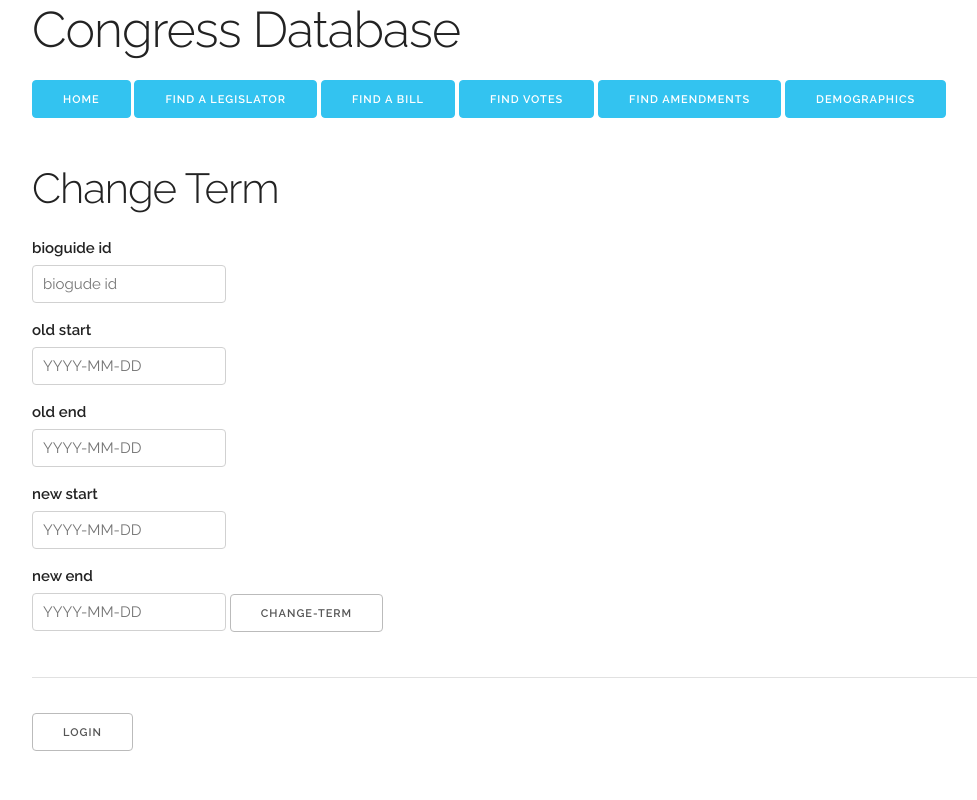
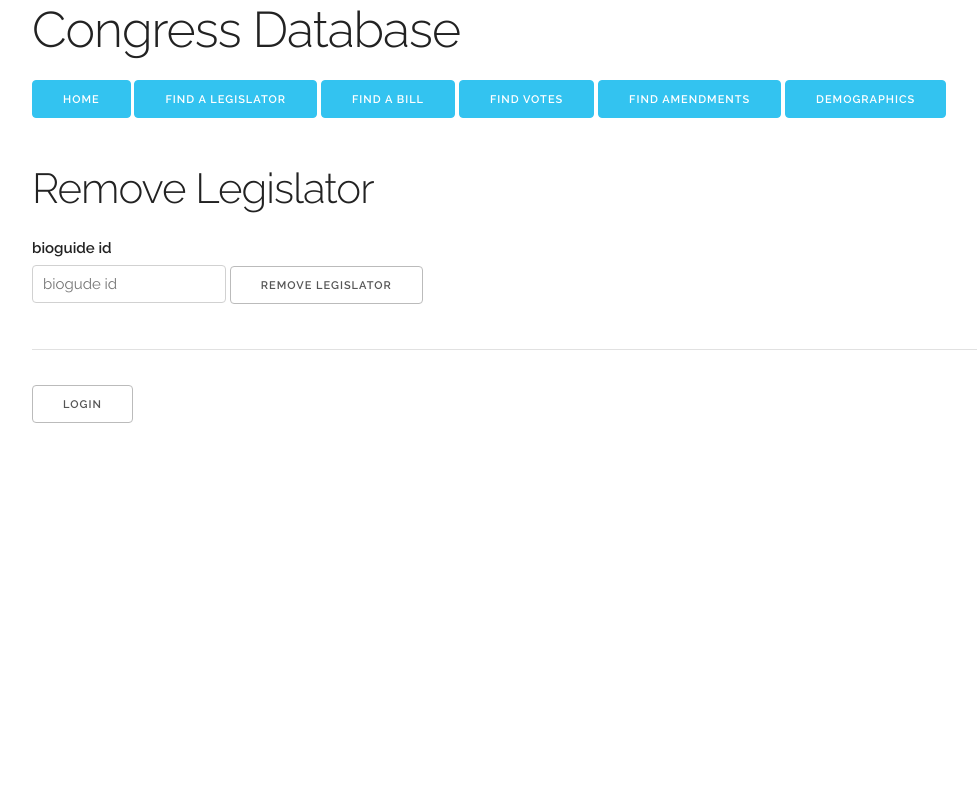
Before and after one commit to hhweeks/congress_db, a PHP site: page /remove-legislator.php in a window 1280 px wide. Shown: the whole page, without its empty margins (128-1105 px from the left). Run offline with PHP 8.4, Linux system fonts and the light colour scheme; the visitor is signed in with stand-in values (Sample User, id 1).

Commit message:
Add dumb delete

```diff
--- a/part4/congress_web/remove-legislator.php
+++ b/part4/congress_web/remove-legislator.php
@@ -1,7 +1,7 @@
 <?php
 session_start();
 
-$Title = 'Change Term';
+$Title = 'Remove Legislator';
 
 include('header.php') ?>
 
@@ -16,30 +16,12 @@ include('header.php') ?>
 
 <?php } else if (isset($_POST['submit'])) {
 
-    if (isset($_POST['bioguide_id']) &&
-        isset($_POST['old_start']) &&
-        isset($_POST['old_end']) &&
-        isset($_POST['new_start']) &&
-        isset($_POST['new_end']))
+    if (isset($_POST['bioguide_id']))
     {
-
         $bioguide_id = $_POST['bioguide_id'];
-        $old_start = date_create_from_format('Y-m-d', $_POST['old_start']);
-        $old_end = date_create_from_format('Y-m-d', $_POST['old_end']);
-        $new_start = date_create_from_format('Y-m-d', $_POST['new_start']);
-        $new_end = date_create_from_format('Y-m-d', $_POST['new_end']);
-
-        if (!($old_start && $old_end && $new_start && $new_end))
-        {
-            echo "<h4>Form Incorrect</h4>";
-                    echo '<a class="button" href="change-term.php">Retry</a>';
-
-            include('footer.php');
-            die();
-        }
     } else {
         echo "<h4>Form incorrect<h4>";
-        echo '<a class="button" href="change-term.php">Retry</a>';
+        echo '<a class="button" href="remove-legislator.php">Retry</a>';
         include 'footer.php';
         die();
     }
@@ -49,56 +31,30 @@ include('header.php') ?>
     Submitted with
     <?php
 
-    $old_start = date_format($old_start, 'Y-m-d');
-    $old_end = date_format($old_end, 'Y-m-d');
-    $new_start = date_format($new_start, 'Y-m-d');
-    $new_end = date_format($new_end, 'Y-m-d');
+    echo "<p>" . $bioguide_id . "</p>";
+    $stmt = $db->prepare("delete from Legislator where bioguide_id=?;");
 
-    echo "<p>" . $bioguide_id . "</p>";
-    echo "<p>" . $old_start . "</p>";
-    echo "<p>" . $old_end . "</p>";
-    echo "<p>" . $new_start . "</p>";
-    echo "<p>" . $new_end . "</p>";
+    $stmt->bind_param("s", $bioguide_id);
 
-    $stmt = $db->prepare("SELECT count(bioguide_id) FROM Term WHERE bioguide_id=? AND start=? AND end=? limit 1;");
-
-    $stmt->bind_param("sss", $bioguide_id, $old_start, $old_end);
-
-    $stmt->execute();
-
-    $stmt->bind_result($count);
-
-    $stmt->fetch();
-
-    $stmt->close();
-    if ($count == 0) {
-        echo "<h4>Term not found</h4>";
-        echo '<a class="button" href="change-term.php">Retry</a>';
+    if (!$stmt->execute()) {
+        echo "<h4>Could note be deleted</h4>";
+        echo "<p>Legislator cannot have a term or have participated in a vote to be deleted</p>";
+        echo '<a class="button" href="remove-legislator.php">Retry</a>';
         include('footer.php');
         die();
-    }
-
-    $stmt = $db->prepare("UPDATE Term SET start=?, end=? WHERE bioguide_id=? AND start=? AND end=?;");
-
-    $stmt->bind_param("sssss", $new_start, $new_end, $bioguide_id, $old_start, $old_end);
-
-    if ($stmt->execute()) {
-        echo "<h4>Term updated</h4>";
     }
 
     $stmt->close();
 
     ?>
 
+    <h4>Legislator Deleted</h4>
+
 <?php } else { ?>
 
-<form name='input' action='change-term.php' method='post'>
+<form name='input' action='remove-legislator.php' method='post'>
     <label for='bioguide_id'>bioguide id</label><input type='text' id='bioguide_id' placeholder='biogude id' name='bioguide_id' />
-    <label for='old_start'>old start</label><input type='text' id='old_start' placeholder='YYYY-MM-DD' name='old_start' />
-    <label for='old_end'>old end</label><input type='text' id='old_end' placeholder='YYYY-MM-DD' name='old_end' />
-    <label for='new_start'>new start</label><input type='text' id='new_start' placeholder='YYYY-MM-DD' name='new_start' />
-    <label for='new_end'>new end</label><input type='text' id='new_end' placeholder='YYYY-MM-DD' name='new_end' />
-    <input type='submit' value='Change-Term' name='submit' />
+    <input type='submit' value='Remove Legislator' name='submit' />
 </form>
 
 
```
